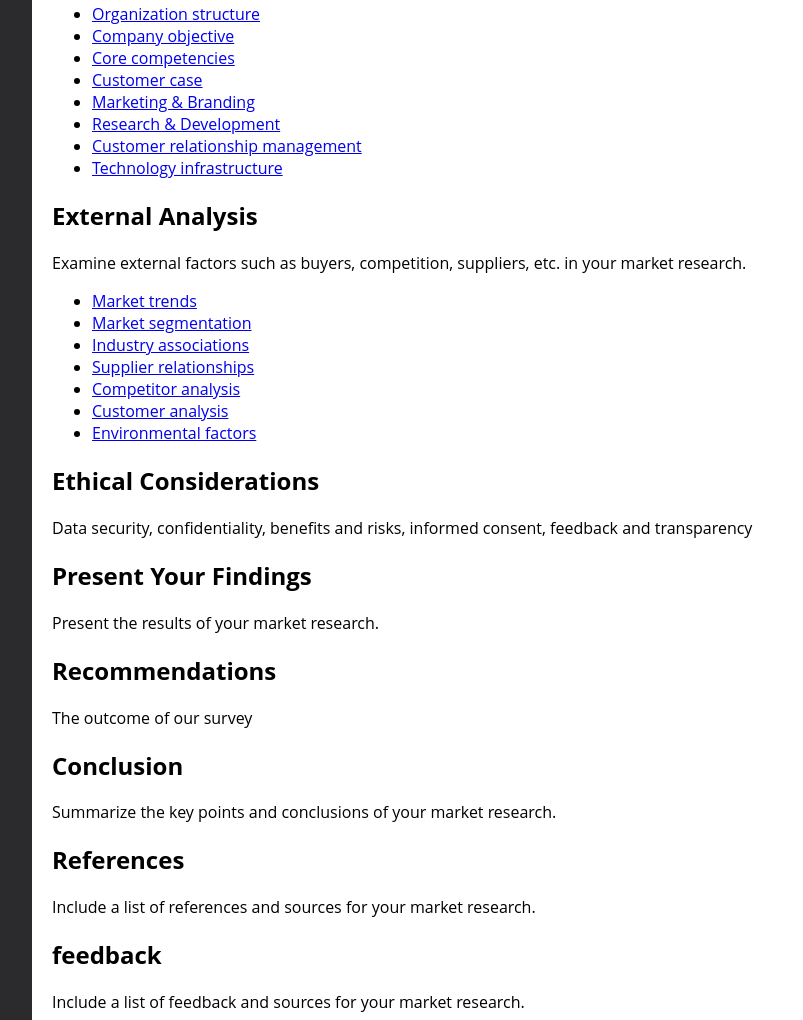
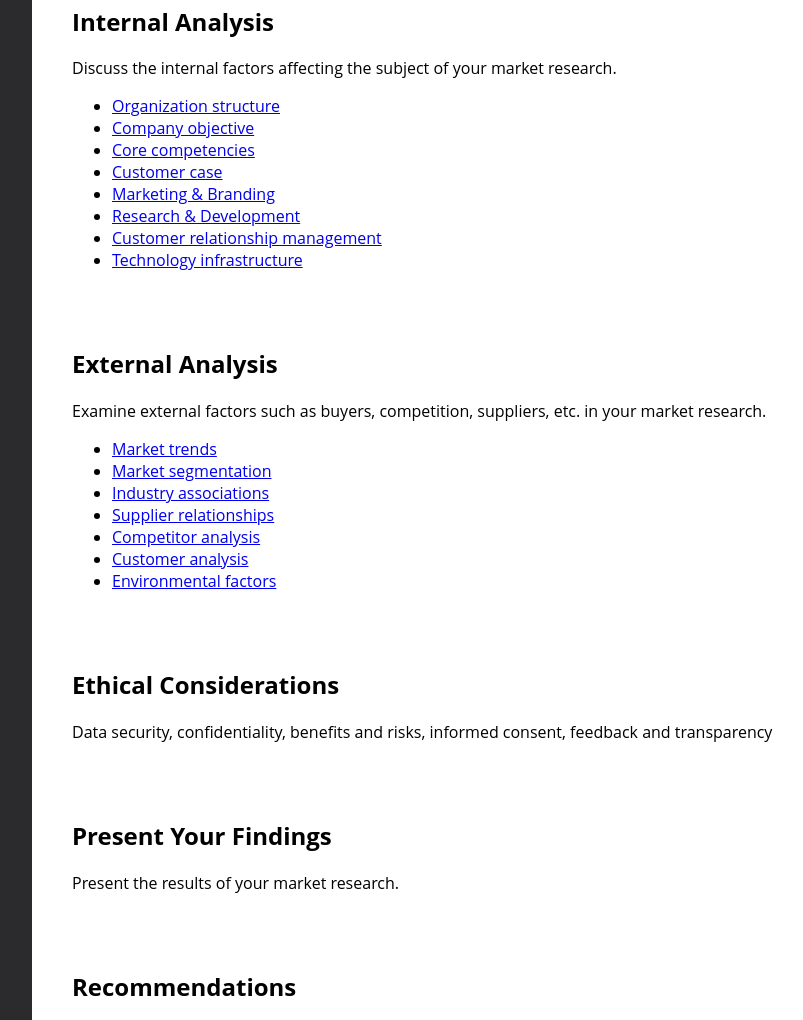
Before and after one commit to radidel/radidel.github.io, a plain HTML site: page index.html in a window 1280 px wide. Shown: the part 1032-2052 px from the top of the page, without its empty margins (264-1067 px from the left). Drawn offline with Linux system fonts and the light colour scheme.

Commit message:
Update index.html

```diff
--- a/index.html
+++ b/index.html
@@ -271,7 +271,7 @@
 
             </div>
 
-            <div class="section" id="methodologies">
+            <div class="explanation" id="methodologies">
                 <h2>Methodologies</h2>
                 <p>Describe the methodologies used in your market research.</p>
                 <ul>
@@ -282,7 +282,7 @@
                 </ul>
             </div>
 
-    <div class="section" id="internal-analysis">
+    <div class="explanation" id="internal-analysis">
         <h2>Internal Analysis</h2>
         <p>Discuss the internal factors affecting the subject of your market research.</p>
 
@@ -299,7 +299,7 @@
 
     </div>
 
-    <div class="section" id="external-analysis">
+    <div class="explanation" id="external-analysis">
         <h2>External Analysis</h2>
         <p>Examine external factors such as buyers, competition, suppliers, etc. in your market research.</p>
 
@@ -314,33 +314,33 @@
         </ul>
     </div>
 
-    <div class="section" id="ethical-considerations">
+    <div class="explanation" id="ethical-considerations">
         <h2>Ethical Considerations</h2>
         <p>Data security, confidentiality, benefits and risks, informed consent, feedback and transparency</p>
     </div>
 
-    <div class="section" id="findings">
+    <div class="explanation" id="findings">
         <h2>Present Your Findings</h2>
         <p>Present the results of your market research.</p>
 
     </div>
 
-    <div class="section" id="recommendations">
+    <div class="explanation" id="recommendations">
         <h2>Recommendations</h2>
         <p>The outcome of our survey</p>
 
     </div>
 
-    <div class="section" id="conclusion">
+    <div class="explanation" id="conclusion">
         <h2>Conclusion</h2>
         <p>Summarize the key points and conclusions of your market research.</p>
     </div>
 
-    <div class="section" id="references">
+    <div class="explanation" id="references">
         <h2>References</h2>
         <p>Include a list of references and sources for your market research.</p>
     </div>
-    <div class="section" id="feedback">
+    <div class="explanation" id="feedback">
         <h2>feedback</h2>
         <p>Include a list of feedback and sources for your market research.</p>
     </div>
```
